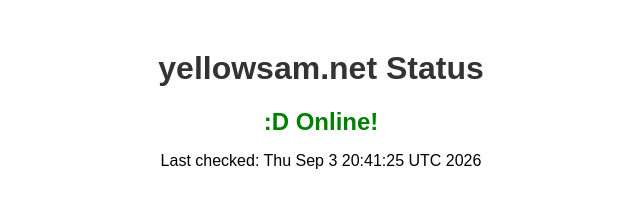
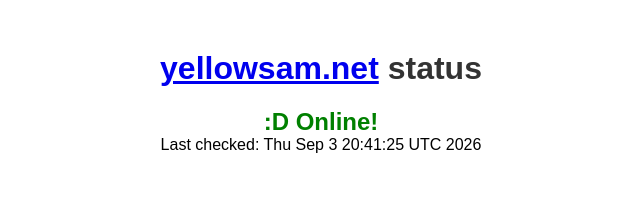
Before and after one commit to Yellowsam4145/yellowsam.net-status, a plain HTML site: page index.html in a window 1280 px wide. Shown: the whole page, without its empty margins (319-959 px from the left). Drawn offline with Linux system fonts and the light colour scheme.

Commit message:
Update header and last checked text in index.html

```diff
--- a/index.html
+++ b/index.html
@@ -11,9 +11,9 @@
     </style>
 </head>
 <body>
-    <h1>yellowsam.net Status</h1>
+    <h1><a href="https://yellowsam.net">yellowsam.net</a> status</h1>
     <div class="status" id="status">Checking...</div>
-    <p>Last checked: <span id="lastChecked">--</span></p>
+    Last checked: <span id="lastChecked">--</span>
     <script src="/status.js"></script>
 </body>
 </html
```
